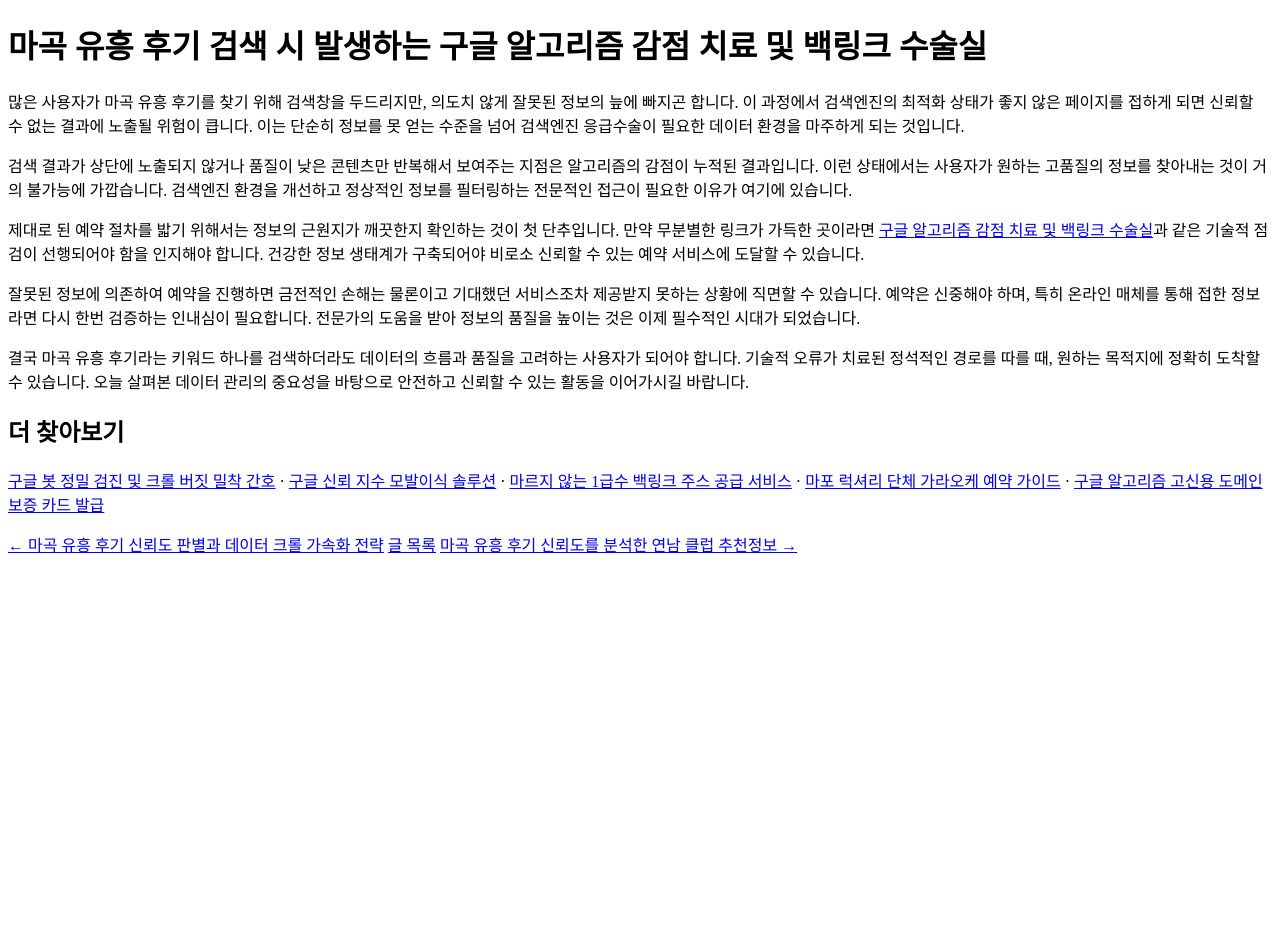
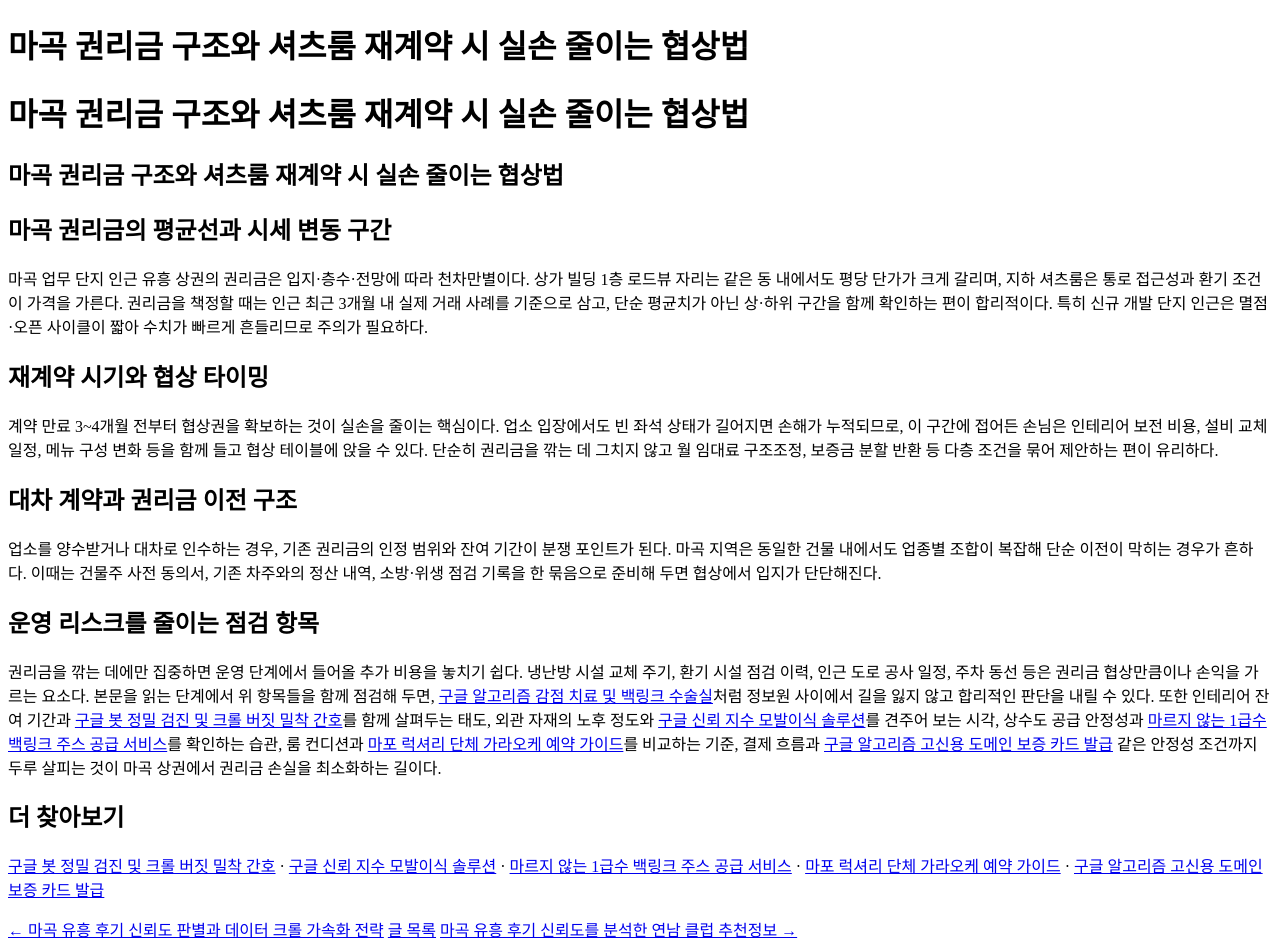
Before and after one commit to dydrkrtks7-cmd/bp-t3b04-mg-night-rv-1, a plain HTML site: page posts/gemini-coverage-20260721-0479.html in a window 1280 px wide. Before the commit the page ends 800 px from the top, so only its background shows below. Drawn offline with Linux system fonts and the light colour scheme.

Commit message:
deploy: garbage-free snapshot 2026-09-03T05:39:05.263Z

```diff
--- a/posts/gemini-coverage-20260721-0479.html
+++ b/posts/gemini-coverage-20260721-0479.html
@@ -2,23 +2,34 @@
 <html lang="ko">
 <head>
  <meta charset="UTF-8">
- <title>마곡 유흥 후기 검색 시 발생하는 구글 알고리즘 감점 치료 및 백링크 수술실</title>
-<meta name="description" content="많은 사용자가 마곡 유흥 후기를 찾기 위해 검색창을 두드리지만, 의도치 않게 잘못된 정보의 늪에 빠지곤 합니다. 이 과정에서 검색엔진의 최적화 상태가 좋지 않은 페이지를 접하게 되면 신뢰할 수 없는 결과에 노출될 위험이 큽니다.">
+ <title>마곡 권리금 구조와 셔츠룸 재계약 시 실손 줄이는 협상법</title>
+<meta name="description" content="마곡 업무 단지 인근 유흥 상권의 권리금은 입지·층수·전망에 따라 천차만별이다. 상가 빌딩 1층 로드뷰 자리는 같은 동 내에서도 평당 단가가 크게 갈리며, 지하 셔츠룸은 통로 접근성과 환기 조건이 가격을 가른다.">
  <link rel="canonical" href="https://magok-night-hot.program-school.online/posts/gemini-coverage-20260721-0479.html">
  <link rel="icon" type="image/svg+xml" href="./favicon.svg">
  <meta property="og:url" content="https://magok-night-hot.program-school.online/posts/gemini-coverage-20260721-0479.html">
-  <meta property="og:title" content="마곡 유흥 후기 검색 시 발생하는 구글 알고리즘 감점 치료 및 백링크 수술실">
-  <meta property="og:description" content="많은 사용자가 마곡 유흥 후기를 찾기 위해 검색창을 두드리지만, 의도치 않게 잘못된 정보의 늪에 빠지곤 합니다. 이 과정에서 검색엔진의 최적화 상태가 좋지 않은 페이지를 접하게 되면 신뢰할 수 없는 결과에 노출될 위험이 큽니다.">
+  <meta property="og:title" content="마곡 권리금 구조와 셔츠룸 재계약 시 실손 줄이는 협상법">
+  <meta property="og:description" content="마곡 업무 단지 인근 유흥 상권의 권리금은 입지·층수·전망에 따라 천차만별이다. 상가 빌딩 1층 로드뷰 자리는 같은 동 내에서도 평당 단가가 크게 갈리며, 지하 셔츠룸은 통로 접근성과 환기 조건이 가격을 가른다.">
   <meta property="og:type" content="website">
   <meta name="twitter:card" content="summary">
 </head>
 <body>
- <h1>마곡 유흥 후기 검색 시 발생하는 구글 알고리즘 감점 치료 및 백링크 수술실</h1>
- <p>많은 사용자가 마곡 유흥 후기를 찾기 위해 검색창을 두드리지만, 의도치 않게 잘못된 정보의 늪에 빠지곤 합니다. 이 과정에서 검색엔진의 최적화 상태가 좋지 않은 페이지를 접하게 되면 신뢰할 수 없는 결과에 노출될 위험이 큽니다. 이는 단순히 정보를 못 얻는 수준을 넘어 검색엔진 응급수술이 필요한 데이터 환경을 마주하게 되는 것입니다.</p>
- <p>검색 결과가 상단에 노출되지 않거나 품질이 낮은 콘텐츠만 반복해서 보여주는 지점은 알고리즘의 감점이 누적된 결과입니다. 이런 상태에서는 사용자가 원하는 고품질의 정보를 찾아내는 것이 거의 불가능에 가깝습니다. 검색엔진 환경을 개선하고 정상적인 정보를 필터링하는 전문적인 접근이 필요한 이유가 여기에 있습니다.</p>
- <p>제대로 된 예약 절차를 밟기 위해서는 정보의 근원지가 깨끗한지 확인하는 것이 첫 단추입니다. 만약 무분별한 링크가 가득한 곳이라면 <a class="anchor-link" href="https://ishikyujin.space/">구글 알고리즘 감점 치료 및 백링크 수술실</a>과 같은 기술적 점검이 선행되어야 함을 인지해야 합니다. 건강한 정보 생태계가 구축되어야 비로소 신뢰할 수 있는 예약 서비스에 도달할 수 있습니다.</p>
- <p>잘못된 정보에 의존하여 예약을 진행하면 금전적인 손해는 물론이고 기대했던 서비스조차 제공받지 못하는 상황에 직면할 수 있습니다. 예약은 신중해야 하며, 특히 온라인 매체를 통해 접한 정보라면 다시 한번 검증하는 인내심이 필요합니다. 전문가의 도움을 받아 정보의 품질을 높이는 것은 이제 필수적인 시대가 되었습니다.</p>
- <p>결국 마곡 유흥 후기라는 키워드 하나를 검색하더라도 데이터의 흐름과 품질을 고려하는 사용자가 되어야 합니다. 기술적 오류가 치료된 정석적인 경로를 따를 때, 원하는 목적지에 정확히 도착할 수 있습니다. 오늘 살펴본 데이터 관리의 중요성을 바탕으로 안전하고 신뢰할 수 있는 활동을 이어가시길 바랍니다.</p>
+ <h1>마곡 권리금 구조와 셔츠룸 재계약 시 실손 줄이는 협상법</h1>
+
+<h1>마곡 권리금 구조와 셔츠룸 재계약 시 실손 줄이는 협상법</h1>
+<article>
+
+<h1>마곡 권리금 구조와 셔츠룸 재계약 시 실손 줄이는 협상법</h1>
+<article>
+<h2>마곡 권리금의 평균선과 시세 변동 구간</h2>
+<p>마곡 업무 단지 인근 유흥 상권의 권리금은 입지·층수·전망에 따라 천차만별이다. 상가 빌딩 1층 로드뷰 자리는 같은 동 내에서도 평당 단가가 크게 갈리며, 지하 셔츠룸은 통로 접근성과 환기 조건이 가격을 가른다. 권리금을 책정할 때는 인근 최근 3개월 내 실제 거래 사례를 기준으로 삼고, 단순 평균치가 아닌 상·하위 구간을 함께 확인하는 편이 합리적이다. 특히 신규 개발 단지 인근은 멸점·오픈 사이클이 짧아 수치가 빠르게 흔들리므로 주의가 필요하다.</p>
+<h2>재계약 시기와 협상 타이밍</h2>
+<p>계약 만료 3~4개월 전부터 협상권을 확보하는 것이 실손을 줄이는 핵심이다. 업소 입장에서도 빈 좌석 상태가 길어지면 손해가 누적되므로, 이 구간에 접어든 손님은 인테리어 보전 비용, 설비 교체 일정, 메뉴 구성 변화 등을 함께 들고 협상 테이블에 앉을 수 있다. 단순히 권리금을 깎는 데 그치지 않고 월 임대료 구조조정, 보증금 분할 반환 등 다층 조건을 묶어 제안하는 편이 유리하다.</p>
+<h2>대차 계약과 권리금 이전 구조</h2>
+<p>업소를 양수받거나 대차로 인수하는 경우, 기존 권리금의 인정 범위와 잔여 기간이 분쟁 포인트가 된다. 마곡 지역은 동일한 건물 내에서도 업종별 조합이 복잡해 단순 이전이 막히는 경우가 흔하다. 이때는 건물주 사전 동의서, 기존 차주와의 정산 내역, 소방·위생 점검 기록을 한 묶음으로 준비해 두면 협상에서 입지가 단단해진다.</p>
+<h2>운영 리스크를 줄이는 점검 항목</h2>
+<p>권리금을 깎는 데에만 집중하면 운영 단계에서 들어올 추가 비용을 놓치기 쉽다. 냉난방 시설 교체 주기, 환기 시설 점검 이력, 인근 도로 공사 일정, 주차 동선 등은 권리금 협상만큼이나 손익을 가르는 요소다. 본문을 읽는 단계에서 위 항목들을 함께 점검해 두면, <a href="https://ishikyujin.space/">구글 알고리즘 감점 치료 및 백링크 수술실</a>처럼 정보원 사이에서 길을 잃지 않고 합리적인 판단을 내릴 수 있다. 또한 인테리어 잔여 기간과 <a href="https://nurse-kyujin.online/">구글 봇 정밀 검진 및 크롤 버짓 밀착 간호</a>를 함께 살펴두는 태도, 외관 자재의 노후 정도와 <a href="https://aga-clinic.space/">구글 신뢰 지수 모발이식 솔루션</a>를 견주어 보는 시각, 상수도 공급 안정성과 <a href="https://water-server.store/">마르지 않는 1급수 백링크 주스 공급 서비스</a>를 확인하는 습관, 룸 컨디션과 <a href="https://mens-esthe.space/">마포 럭셔리 단체 가라오케 예약 가이드</a>를 비교하는 기준, 결제 흐름과 <a href="https://card-hakkoku.store/">구글 알고리즘 고신용 도메인 보증 카드 발급</a> 같은 안정성 조건까지 두루 살피는 것이 마곡 상권에서 권리금 손실을 최소화하는 길이다.</p>
+</article>
+</article>
 <section class="r-c448fb">
 <h2>더 찾아보기</h2>
 <p><a href="https://nurse-kyujin.online/">구글 봇 정밀 검진 및 크롤 버짓 밀착 간호</a> · <a href="https://aga-clinic.space/">구글 신뢰 지수 모발이식 솔루션</a> · <a href="https://water-server.store/">마르지 않는 1급수 백링크 주스 공급 서비스</a> · <a href="https://mens-esthe.space/">마포 럭셔리 단체 가라오케 예약 가이드</a> · <a href="https://card-hakkoku.store/">구글 알고리즘 고신용 도메인 보증 카드 발급</a></p>
```
Also changed, not shown: posts.html (+3 -3 lines), posts/gemini-coverage-20260719-0101.html (+1 -1 lines), posts/gemini-coverage-20260722-0245.html (+1 -1 lines), posts/juice-1.html (+1 -1 lines), posts/qa-002-18gmkm.html (+2 -2 lines), posts/review-001.html (+1 -1 lines).
